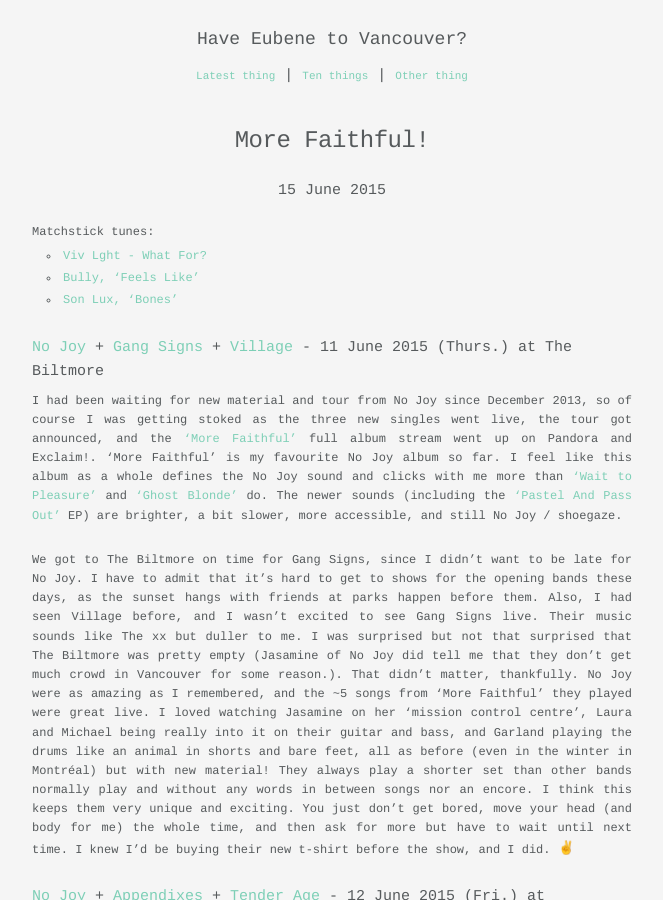
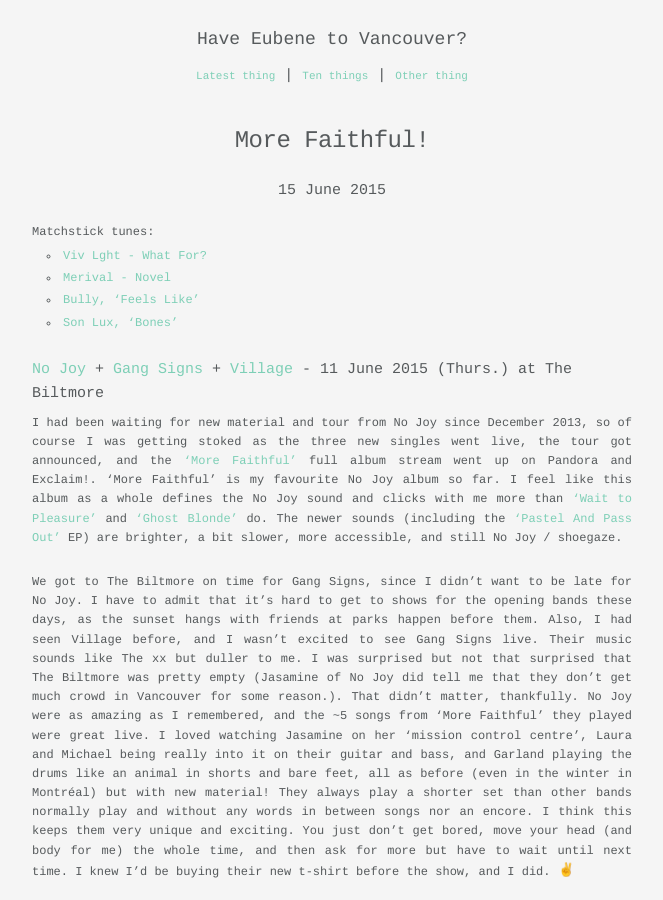
Before and after one commit to eubenesa/eubenesa-v1-jekyll, a Jekyll site: the page built from _posts/2015-06-15-more-faithful.md, in a window 1280 px wide and 900 px high. Shown: the whole window, without its empty margins (308-971 px from the left). Built offline with Jekyll 4.4.1, drawn with Linux system fonts in a browser that asks for light colours; emoji names are drawn with the system emoji font.

Commit message:
How can you forget the fabulous Merival?

```diff
--- a/_includes/footer.html
+++ b/_includes/footer.html
@@ -13,7 +13,7 @@
         <div class="twelve columns">
           <a href="https://open.spotify.com/user/eubenesa/playlist/3QneDmR76n7fPO3Ib5TDot"><i class="fa fa-spotify fa-lg"></i></a>
           <a href="https://instagram.com/eubenesa"><i class="fa fa-instagram fa-lg"></i></a>
-          <a href="https://twitter.com/EubeneSa"><i class="fa fa-twitter fa-lg"></i></a>
+          <a href="https://twitter.com/eubenesa"><i class="fa fa-twitter fa-lg"></i></a>
           <a href="https://github.com/eubenesa/eubenesa.github.io"><i class="fa fa-github fa-lg"></i></a>
           <a href="https://www.linkedin.com/in/eubene"><i class="fa fa-linkedin fa-lg"></i></a>
           <a href="mailto:eubene.sa@gmail.com?Subject=Hello%20Eubene!"><i class="fa fa-envelope fa-lg"></i></a>
--- a/_posts/2015-06-15-more-faithful.md
+++ b/_posts/2015-06-15-more-faithful.md
@@ -2,11 +2,12 @@
 layout: post
 title: More Faithful!
 date: '2015-06-15'
-description: No Joy, Village, Appendixes, Tender Age, Mesa Luna, Avid Walker, nbd label, nbdlabel, nbd, Milk, Malcolm Jack, Woolworm, Fountain, Altona, Bully, Son Lux
+description: No Joy, Village, Appendixes, Tender Age, Mesa Luna, Avid Walker, nbd label, nbdlabel, nbd, Milk, Malcolm Jack, Woolworm, Fountain, Altona, VIV LGHT, Merival
 ---
 <p class="list-description">Matchstick tunes:</p>
 
   * [Viv Lght - What For?](https://soundcloud.com/vivlght/what-for)
+  * [Merival - Novel](https://www.youtube.com/watch?v=cTUuRMG68YU)
   * [Bully, 'Feels Like'](http://www.npr.org/2015/06/14/413460380/first-listen-bully-feels-like)
   * [Son Lux, 'Bones'](http://www.npr.org/2015/06/14/412907622/first-listen-son-lux-bones)
 
```
